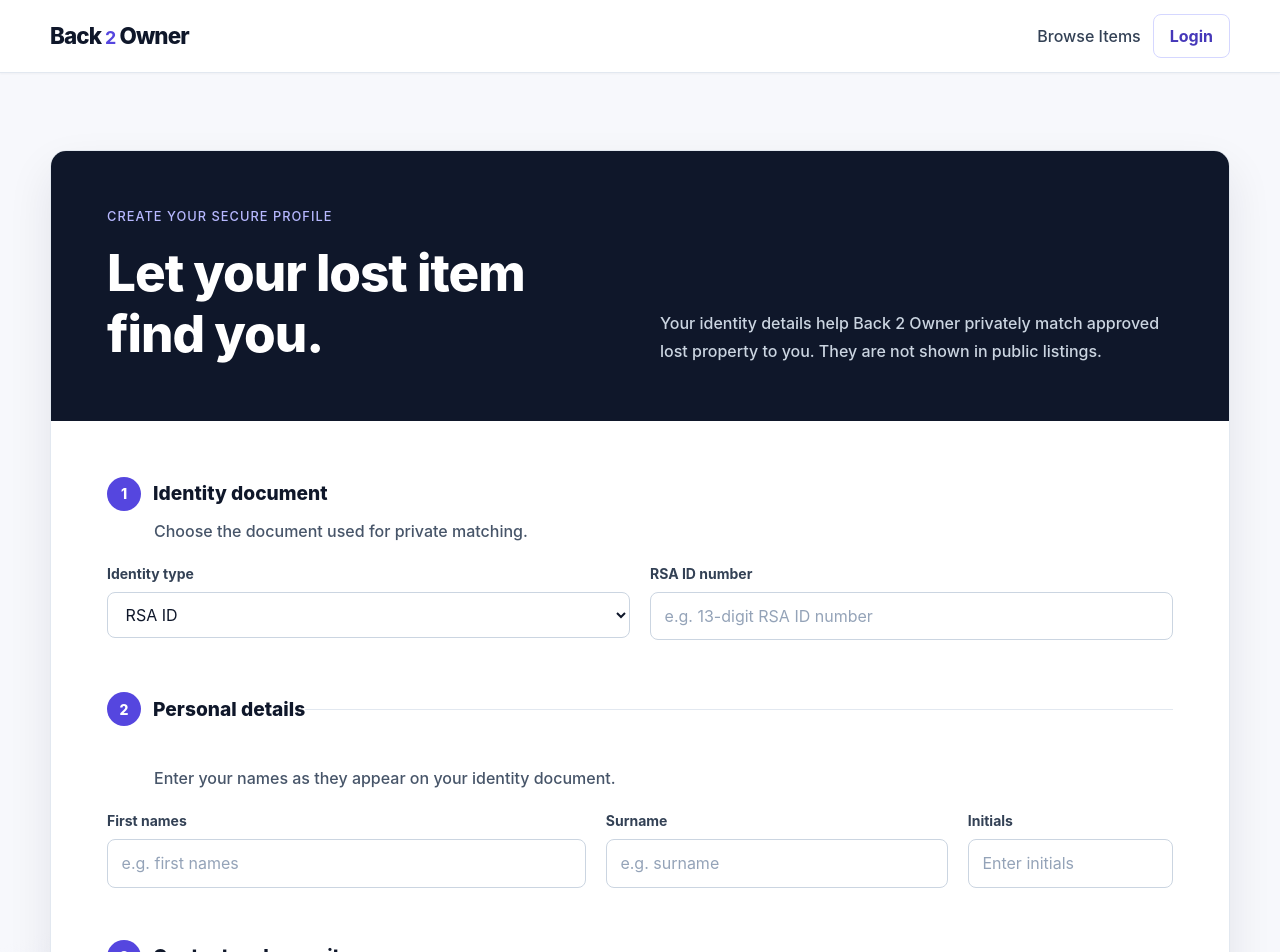
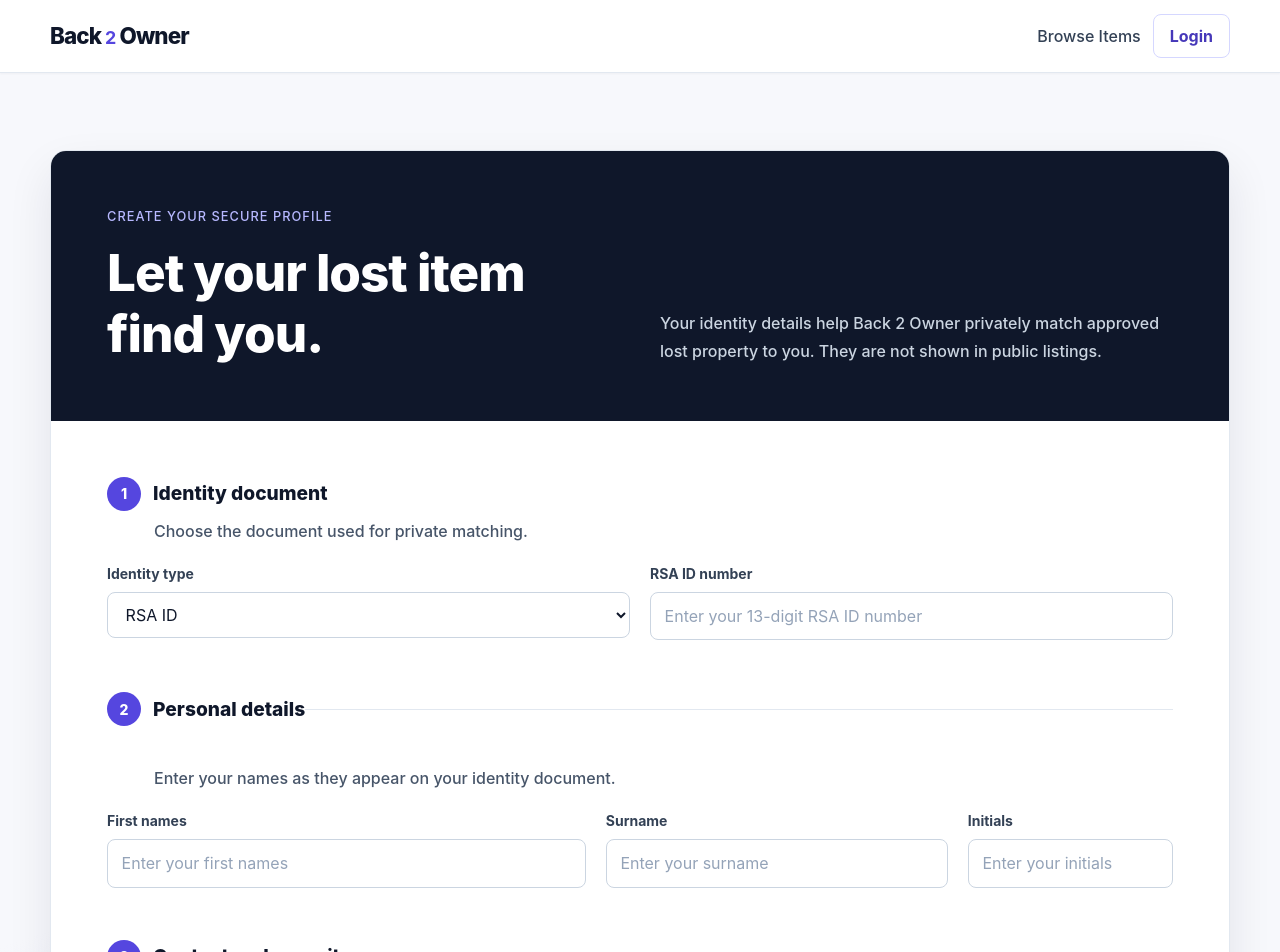
Before and after one commit to FuthifoXx/lostAndFound_frontEnd, a React (Vite) app: page /register in a window 1280 px wide. Shown: the top 952 px of the page. Built offline with nearby package versions, Linux system fonts and the light colour scheme; no server answers.

Commit message:
Remove personal data from form placeholders

```diff
--- a/src/pages/AddItem.jsx
+++ b/src/pages/AddItem.jsx
@@ -65,7 +65,7 @@ function AddItem() {
   }
 
   const identifier = {
-    RSA_ID: { label: 'RSA ID Number', name: 'idNumber', value: form.idNumber, placeholder: 'e.g. 13-digit RSA ID number' },
+    RSA_ID: { label: 'RSA ID Number', name: 'idNumber', value: form.idNumber, placeholder: 'Enter the 13-digit RSA ID number' },
     PASSPORT: { label: 'Passport Number', name: 'passportNumber', value: form.passportNumber, placeholder: 'Enter the passport number exactly' },
     OTHER: { label: 'Document Number', name: 'documentNumber', value: form.documentNumber, placeholder: 'e.g. student, permit or access-card number' },
   }[form.identityType]
@@ -104,7 +104,7 @@ function AddItem() {
           <div className='upload-fields upload-fields-three'>
             <div className='form-row'><label className='form-label' htmlFor='surname'>Surname <span>(optional)</span></label><input id='surname' type='text' name='surname' className='form-input' value={form.surname} onChange={handleChange} /></div>
             <div className='form-row'><label className='form-label' htmlFor='initials'>Initials <span>(optional)</span></label><input id='initials' type='text' name='initials' className='form-input' value={form.initials} onChange={handleChange} /></div>
-            <div className='form-row'><label className='form-label' htmlFor='firstNames'>First Names <span>(optional)</span></label><input id='firstNames' type='text' name='firstNames' className='form-input' value={form.firstNames} onChange={handleChange} placeholder='e.g. first names' /></div>
+            <div className='form-row'><label className='form-label' htmlFor='firstNames'>First Names <span>(optional)</span></label><input id='firstNames' type='text' name='firstNames' className='form-input' value={form.firstNames} onChange={handleChange} placeholder='Enter the names shown on the item' /></div>
           </div>
         </section>
 
--- a/src/pages/Register.jsx
+++ b/src/pages/Register.jsx
@@ -59,7 +59,7 @@ function Register() {
     RSA_ID: {
       label: 'RSA ID number',
       name: 'idNumber',
-      placeholder: 'e.g. 13-digit RSA ID number',
+      placeholder: 'Enter your 13-digit RSA ID number',
       inputMode: 'numeric',
     },
     PASSPORT: {
@@ -136,15 +136,15 @@ function Register() {
               <div className='registration-grid registration-grid-three'>
                 <div className='form-row'>
                   <label className='form-label' htmlFor='first-names'>First names</label>
-                  <input id='first-names' type='text' name='firstNames' className='form-input' value={form.firstNames} onChange={handleChange} placeholder='e.g. first names' autoComplete='given-name' required />
+                  <input id='first-names' type='text' name='firstNames' className='form-input' value={form.firstNames} onChange={handleChange} placeholder='Enter your first names' autoComplete='given-name' required />
                 </div>
                 <div className='form-row'>
                   <label className='form-label' htmlFor='surname'>Surname</label>
-                  <input id='surname' type='text' name='surname' className='form-input' value={form.surname} onChange={handleChange} placeholder='e.g. surname' autoComplete='family-name' required />
+                  <input id='surname' type='text' name='surname' className='form-input' value={form.surname} onChange={handleChange} placeholder='Enter your surname' autoComplete='family-name' required />
                 </div>
                 <div className='form-row'>
                   <label className='form-label' htmlFor='initials'>Initials</label>
-                  <input id='initials' type='text' name='initials' className='form-input' value={form.initials} onChange={handleChange} placeholder='Enter initials' required />
+                  <input id='initials' type='text' name='initials' className='form-input' value={form.initials} onChange={handleChange} placeholder='Enter your initials' required />
                 </div>
               </div>
             </fieldset>
```
